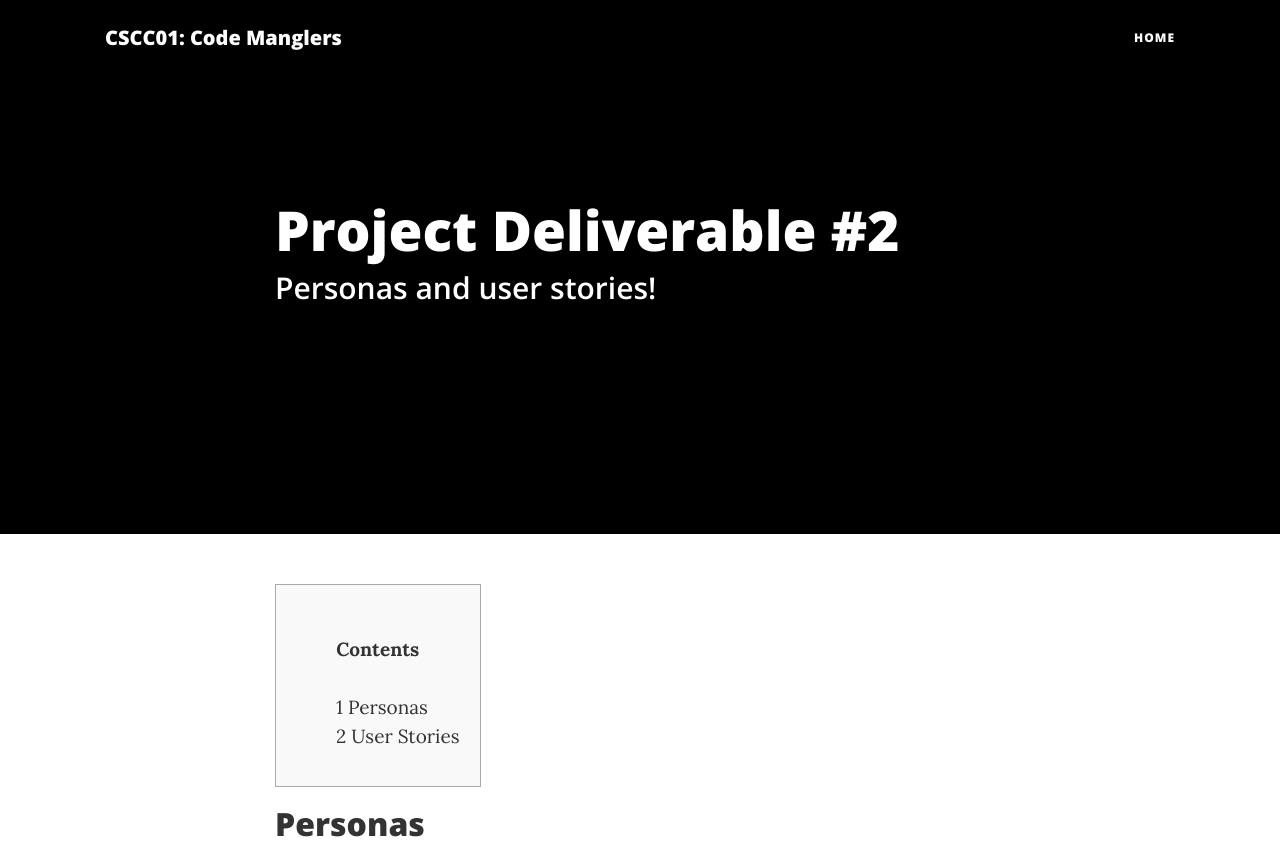
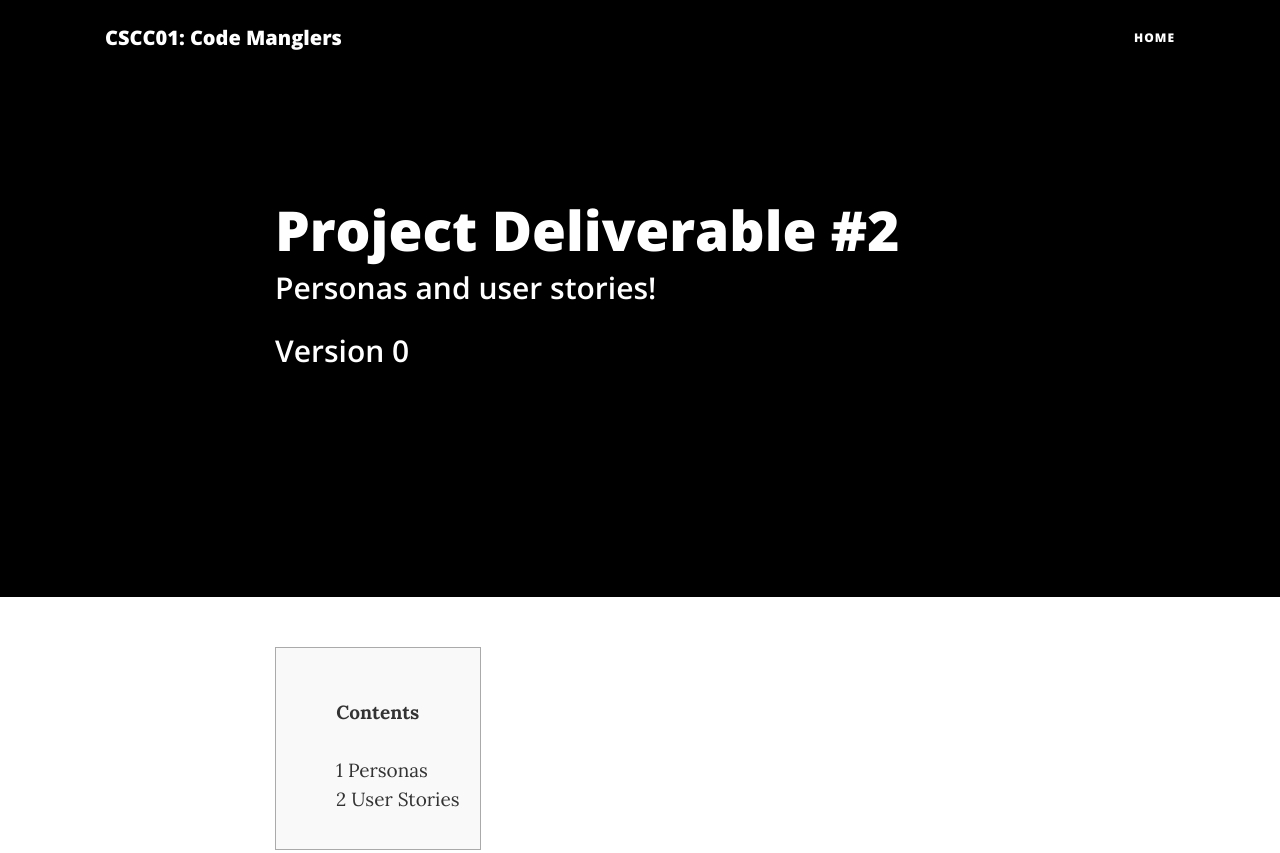
Before and after one commit to kinglouis123/L02_12, a plain HTML site: page project-website/posts/deliverable2.html in a window 1280 px wide. Shown: the top 853 px of the page. Drawn offline with nearby package versions, Linux system fonts and the light colour scheme.

Commit message:
Add version number

```diff
--- a/project-website/posts/deliverable2.html
+++ b/project-website/posts/deliverable2.html
@@ -53,6 +53,7 @@
           <div class="post-heading">
             <h1>Project Deliverable #2</h1>
             <h2 class="subheading">Personas and user stories!</h2>
+            <h3 class="subheading">Version 0</h3>
           </div>
         </div>
       </div>
```
